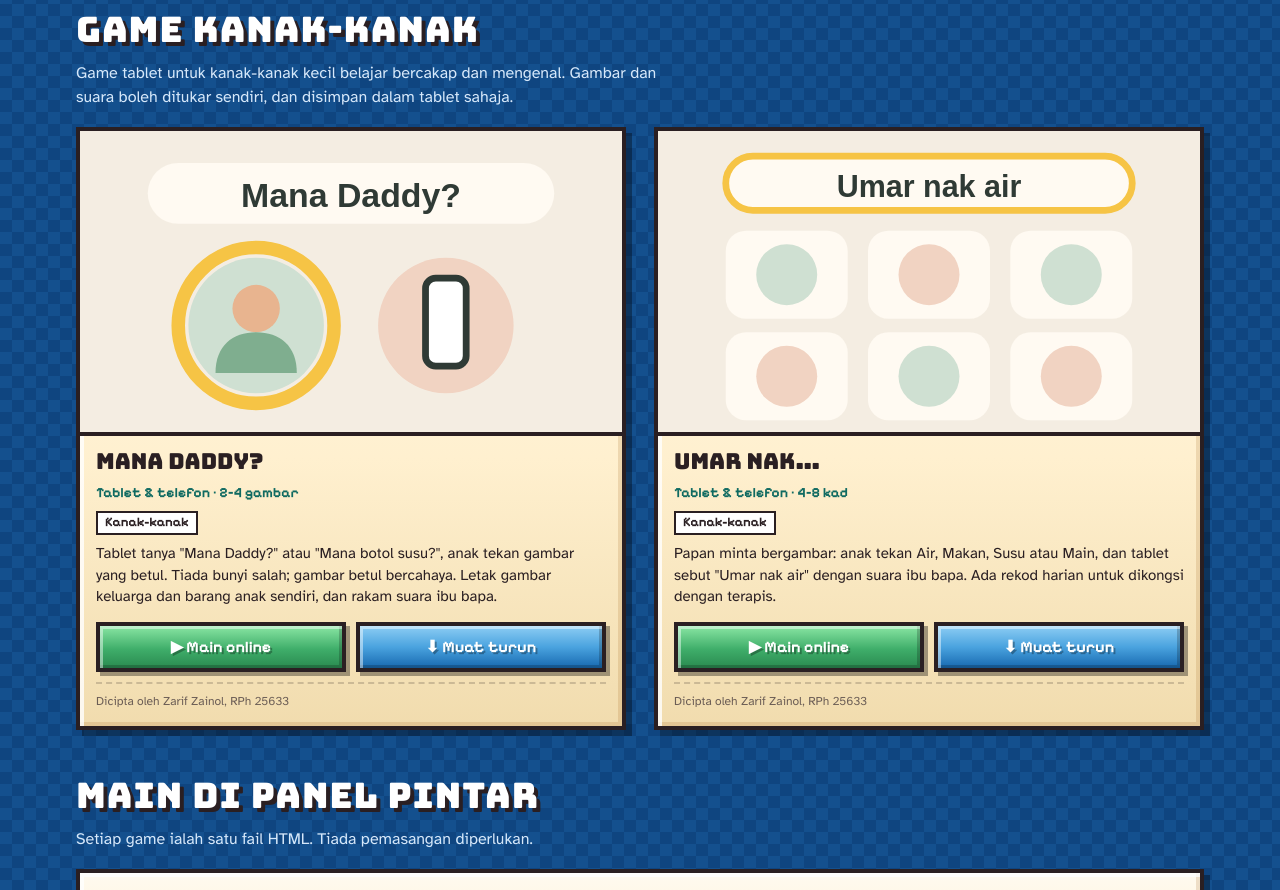
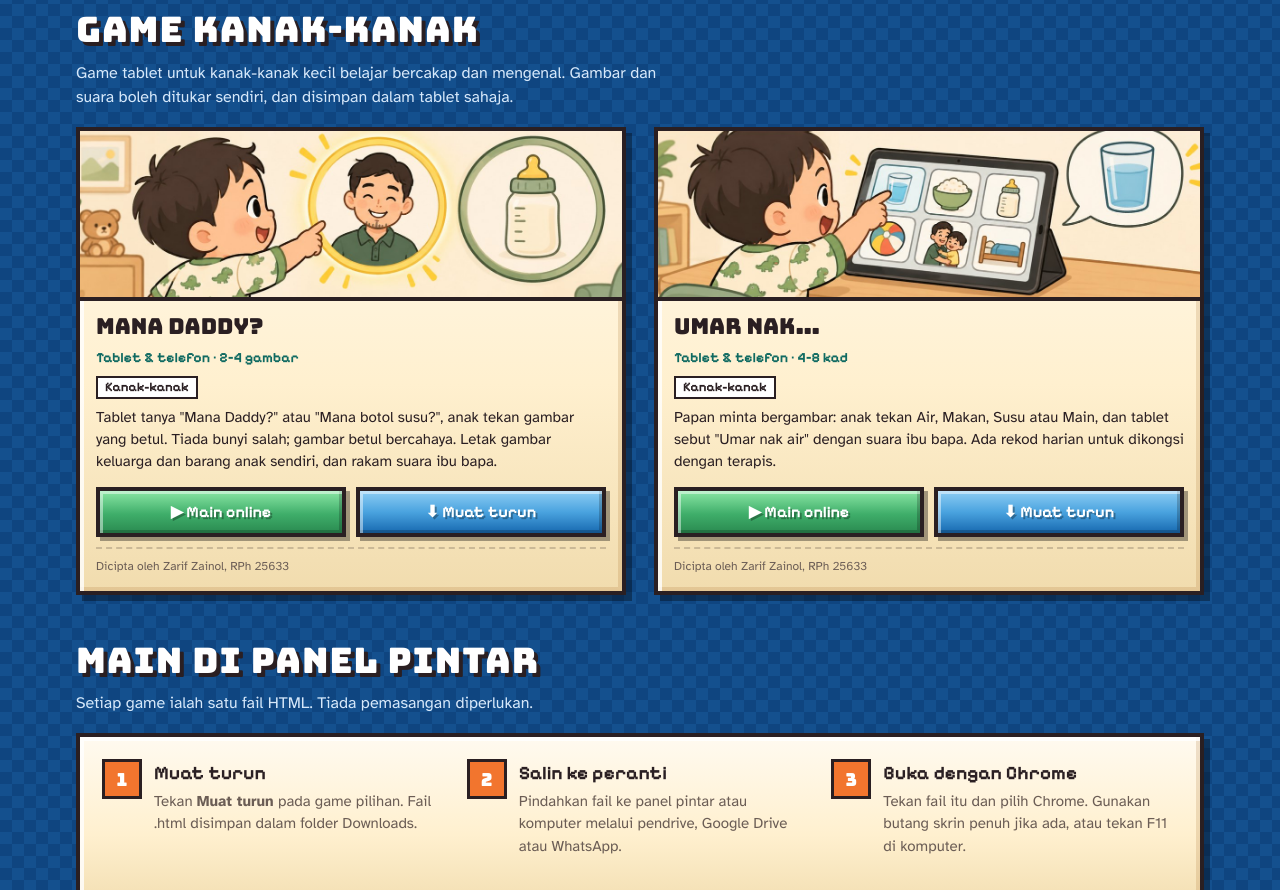
Before and after one commit to ArkedFarmasiHKB/arkedfarmasihkb.github.io, a plain HTML site: page index.html in a window 1280 px wide. Shown: the part 2900-3790 px from the top of the page. Drawn offline with Linux system fonts and the light colour scheme.

Commit message:
Homepage: illustrated banners for children's games
Co-Authored-By: Claude Opus 5.5 <noreply@anthropic.com>
Claude-Session: https://claude.ai/code/session_014KmjW3R7CkY2J22LpYg5M1

```diff
--- a/index.html
+++ b/index.html
@@ -217,8 +217,8 @@ footer{padding-block:40px 32px}
     <div class="sechead"><div><h2 id="umarH">Game Kanak-kanak</h2><p>Game tablet untuk kanak-kanak kecil belajar bercakap dan mengenal. Gambar dan suara boleh ditukar sendiri, dan disimpan dalam tablet sahaja.</p></div></div>
     <div class="grid">
       <article class="card panel">
-        <a class="shot" href="umar-games/mana-daddy/" target="_blank" rel="noopener" aria-label="Buka Mana Daddy?">
-          <svg viewBox="0 0 160 90" width="100%" height="100%" preserveAspectRatio="xMidYMid slice" aria-hidden="true"><rect width="160" height="90" fill="#f4ede2"/><rect x="20" y="10" width="120" height="18" rx="9" fill="#fffaf2"/><text x="80" y="23" text-anchor="middle" font-family="sans-serif" font-size="10" font-weight="700" fill="#2f3a35">Mana Daddy?</text><circle cx="52" cy="58" r="20" fill="#cfe0d2"/><circle cx="108" cy="58" r="20" fill="#f1d3c2"/><circle cx="52" cy="58" r="23" fill="none" stroke="#f6c445" stroke-width="4"/><circle cx="52" cy="53" r="7" fill="#e8b48f"/><path d="M40 72c0-8 5-12 12-12s12 4 12 12" fill="#7fae8f"/><rect x="102" y="44" width="12" height="26" rx="3" fill="#fff" stroke="#2f3a35" stroke-width="2"/></svg></a>
+        <a class="shot" style="aspect-ratio:16/5" href="umar-games/mana-daddy/" target="_blank" rel="noopener" aria-label="Buka Mana Daddy?">
+          <img src="img/mana-daddy.jpg" alt="Ilustrasi kanak-kanak menunjuk gambar Daddy" loading="lazy"></a>
         <div class="body">
           <h3>Mana Daddy?</h3>
           <div class="meta">Tablet &amp; telefon · 2–4 gambar</div>
@@ -232,8 +232,8 @@ footer{padding-block:40px 32px}
         </div>
       </article>
       <article class="card panel">
-        <a class="shot" href="umar-games/umar-nak/" target="_blank" rel="noopener" aria-label="Buka Umar nak…">
-          <svg viewBox="0 0 160 90" width="100%" height="100%" preserveAspectRatio="xMidYMid slice" aria-hidden="true"><rect width="160" height="90" fill="#f4ede2"/><rect x="20" y="8" width="120" height="16" rx="8" fill="#fffaf2" stroke="#f6c445" stroke-width="2"/><text x="80" y="20" text-anchor="middle" font-family="sans-serif" font-size="9" font-weight="700" fill="#2f3a35">Umar nak air</text><g fill="#fffaf2"><rect x="20" y="30" width="36" height="26" rx="6"/><rect x="62" y="30" width="36" height="26" rx="6"/><rect x="104" y="30" width="36" height="26" rx="6"/><rect x="20" y="60" width="36" height="26" rx="6"/><rect x="62" y="60" width="36" height="26" rx="6"/><rect x="104" y="60" width="36" height="26" rx="6"/></g><g><circle cx="38" cy="43" r="9" fill="#cfe0d2"/><circle cx="80" cy="43" r="9" fill="#f1d3c2"/><circle cx="122" cy="43" r="9" fill="#cfe0d2"/><circle cx="38" cy="73" r="9" fill="#f1d3c2"/><circle cx="80" cy="73" r="9" fill="#cfe0d2"/><circle cx="122" cy="73" r="9" fill="#f1d3c2"/></g></svg></a>
+        <a class="shot" style="aspect-ratio:16/5" href="umar-games/umar-nak/" target="_blank" rel="noopener" aria-label="Buka Umar nak…">
+          <img src="img/umar-nak.jpg" alt="Ilustrasi kanak-kanak menekan kad Air di tablet" loading="lazy"></a>
         <div class="body">
           <h3>Umar nak…</h3>
           <div class="meta">Tablet &amp; telefon · 4–8 kad</div>
```
Also changed, not shown: img/mana-daddy.jpg (added), img/umar-nak.jpg (added).
